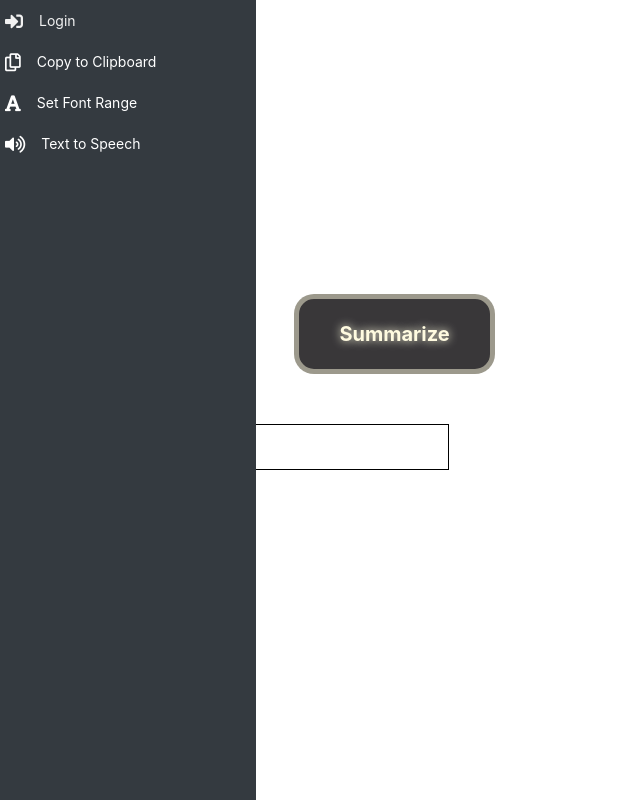
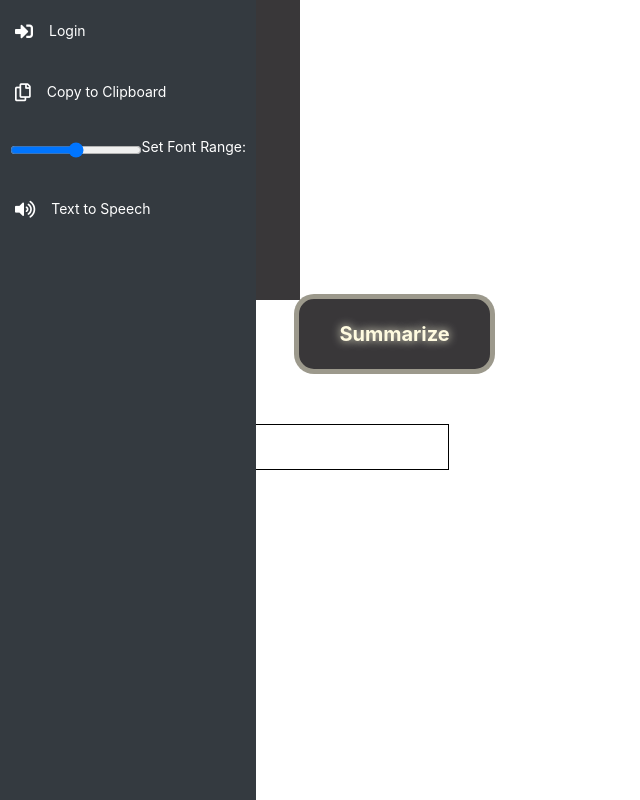
Before and after one commit to cdswpv/NoteWise, a website built with webpack: page popup.html in a window 1280 px wide. Shown: the whole page, without its empty margins (0-640 px from the left). Built offline with nearby package versions, Linux system fonts and the light colour scheme.

Commit message:
More work on navbar

```diff
--- a/content.js
+++ b/content.js
@@ -231,9 +231,9 @@ document.getElementById("navbar").addEventListener('mouseover', function() {
   openNav();
   moveMenu();
 });
-/*
+
 document.getElementById("navbar").addEventListener('mouseout', function() {
   console.log("moouseout");
   closeNav();
   moveMenuBack();
-});*/
+});
--- a/popup.css
+++ b/popup.css
@@ -1,19 +1,3 @@
-#sidebar {
-  height: 100%;
-  width: 250px;
-  position: fixed;
-  background-color: #343a40; /* Bootstrap dark background color */
-  padding-top: 20px;
-}
-
-#sidebar a {
-  padding: 15px;
-  text-decoration: none;
-  font-size: 18px;
-  color: white;
-  display: block;
-}
-
 #content {
   margin-left: 250px;
   padding: 20px;
@@ -24,6 +8,11 @@ body {
     background-color: rgb(57, 55, 57);
   }
 
+#menu {
+  width: 300px;
+  height: 300px;
+  background-color: rgb(57, 55, 57);
+}
 
 #myButton
 {
@@ -103,6 +92,16 @@ body {
   transition: 0.3s;
   white-space: nowrap; /* Prevent text from wrapping */
 }
+#navbar ul li {
+  text-decoration: none;
+  font-size: 14px; /* Adjusted font size */
+  color: white;
+  display: flex;
+  align-items: center; /* Center items vertically in the container */
+  padding: 10px; /* Adjusted padding */
+  transition: 0.3s;
+  white-space: nowrap; /* Prevent text from wrapping */
+}
 
 #navbar a i {
   font-size: 18px; /* Adjusted icon size */
@@ -130,6 +129,11 @@ body {
   color: white;
   top: 45%;
   left: 10px;
+}
+
+#customRange1 {
+  width: 80%; /* Adjusted width as a percentage */
+  margin: 10px 0; /* Added margin for spacing */
 }
 
 #summary {
--- a/popup.html
+++ b/popup.html
@@ -26,7 +26,9 @@
           <a href="#" id="copyButton"><i class="far fa-copy"></i> <span class="label">Copy to Clipboard</span></a>
         </li>
         <li>
-          <a href="#" id="customRange1"><i class="fas fa-font"></i> <span class="label">Set Font Range</span></a>
+          <!-- Swapped the label and input to have the range before the text -->
+          <input type="range" class="form-control-range" id="customRange1">
+          <label for="customRange1">Set Font Range:</label>
         </li>
         <li>
           <a href="#" id="ttsButton"><i class="fas fa-volume-up"></i> <span class="label">Text to Speech</span></a>
```
Also changed, not shown: dist/content.bundle.js, 1 other file.
